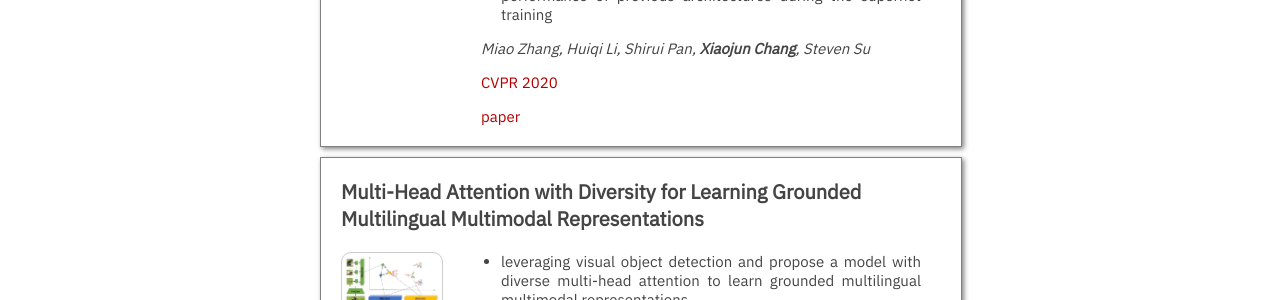
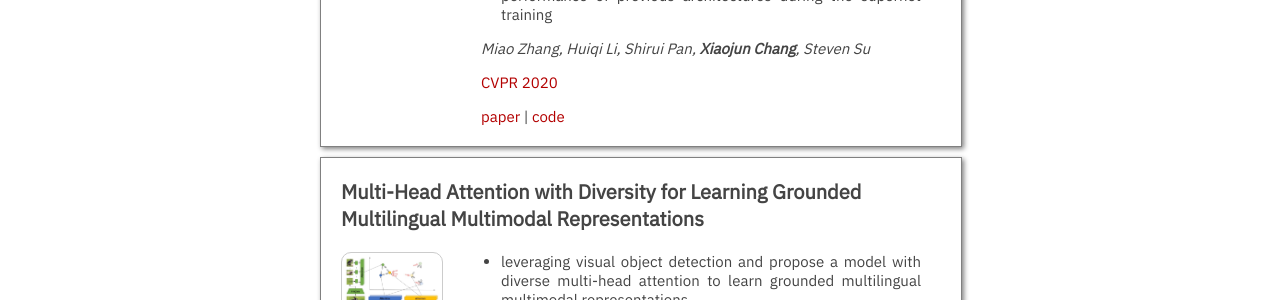
Before and after one commit to zhihuilics/xiaojun-chang.github.io, a Jekyll site: the page built from _pages/publications.md, in a window 1280 px wide and 900 px high, scrolled down 1615 px. Shown: the part 153-453 px from the top of the window. Built offline with Jekyll 4.4.1, drawn with Linux system fonts in a browser that asks for light colours; nearby versions of some CDN libraries; a style sheet for code colours, icons or effects is not loaded.

Commit message:
Update conference_papers.yml

```diff
--- a/_data/conference_papers.yml
+++ b/_data/conference_papers.yml
@@ -60,10 +60,13 @@
   description: <ul><li>formulate the supernet training in the One-Shot NAS as a constrained optimization problem of continual learning that the learning of current architecture should not degrade the performance of previous architectures during the supernet training</li></ul>
   authors: Miao Zhang, Huiqi Li, Shirui Pan, <b>Xiaojun Chang</b>, Steven Su
   venue: <a href="http://cvpr2020.thecvf.com/" target="_blank">CVPR 2020</a>
-  number_link: 1
+  number_link: 2
   link1:
     url: #
     display: paper
+  link2:
+    url: https://github.com/MiaoZhang0525/NSAS_FOR_CVPR
+    display: code
 
 - title: Multi-Head Attention with Diversity for Learning Grounded Multilingual Multimodal Representations
   image: EMNLP2019_MHA_framework.png
```
